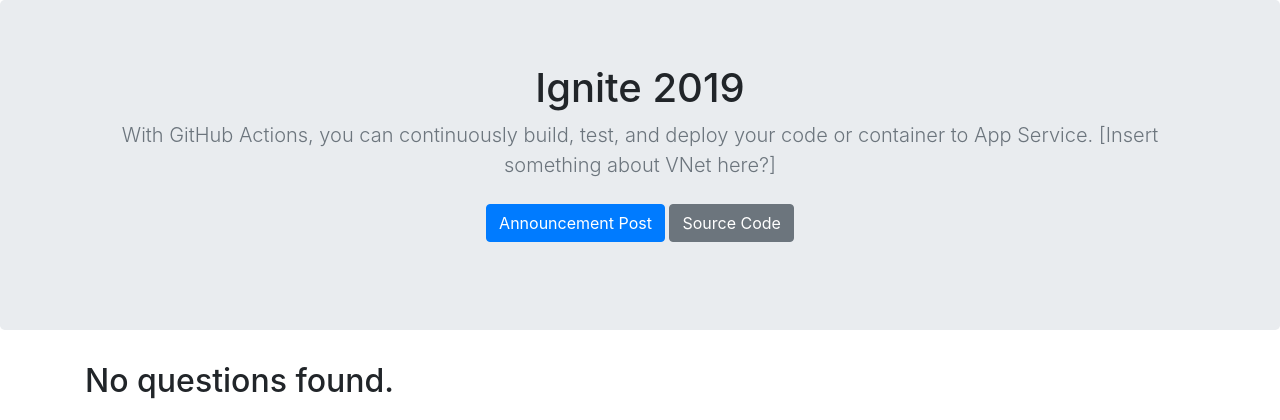
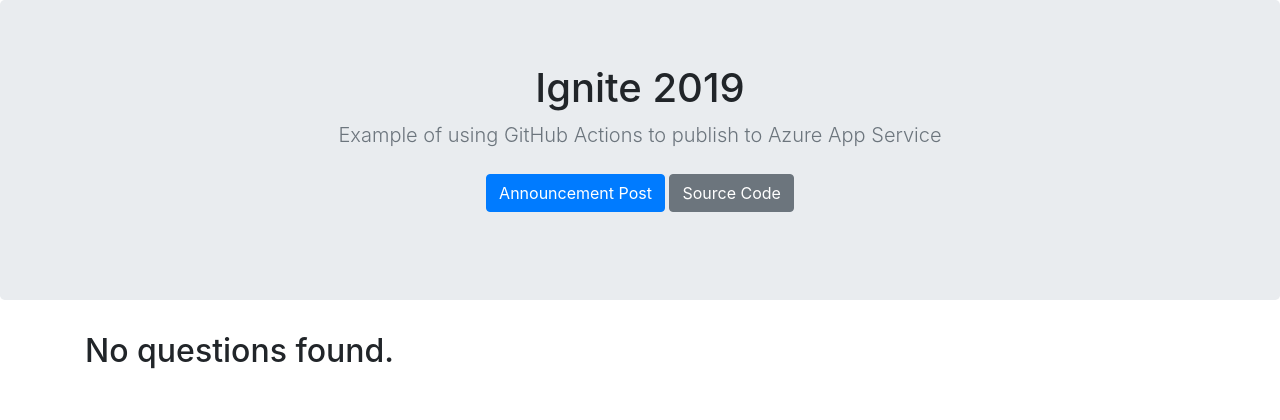
Before and after one commit to yutanglin16/Python-GitHub-Action, a Django app: page / in a window 1280 px wide. Shown: the part 56-476 px from the top of the page. Run offline with Django 3.2, Linux system fonts and the light colour scheme; data that the repository does not hold is empty; some libraries are stand-ins or nearby versions.

Commit message:
Textual update
Don't do this at home.....

```diff
--- a/polls/templates/polls/index.html
+++ b/polls/templates/polls/index.html
@@ -5,7 +5,7 @@
         <div class="container">
             <h1 class="jumbotron-heading">Ignite 2019</h1>
             <p class="lead text-muted">
-                With GitHub Actions, you can continuously build, test, and deploy your code or container to App Service. [Insert something about VNet here?]
+                Example of using GitHub Actions to publish to Azure App Service
             </p>
             <p>
                 <a class="btn btn-primary my-2" href="https://azure.github.io/AppService/2019/08/10/Github-actions-for-webapps.html">Announcement Post</a>
```
